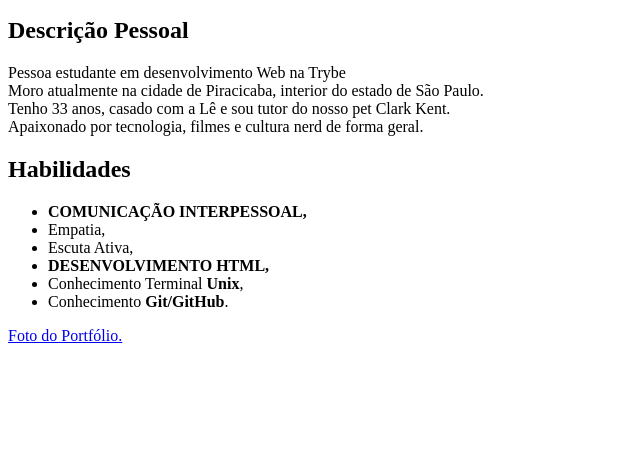
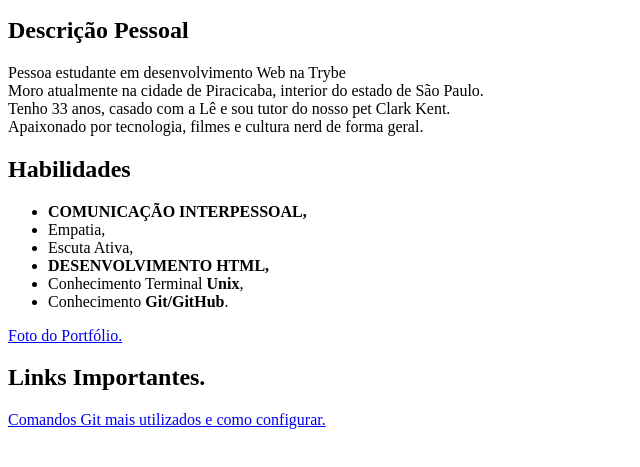
Before and after one commit to MarcoPoloJr/Trybe, a plain HTML site: page Portfolio/index.html in a window 1280 px wide. Shown: the part 101-568 px from the top of the page, without its empty margins (0-640 px from the left). Drawn offline with Linux system fonts and the light colour scheme.

Commit message:
Links Importantes.

```diff
--- a/Portfolio/index.html
+++ b/Portfolio/index.html
@@ -33,5 +33,7 @@
     </ul>
     <!-- Seção 4 -->
     <a href="Foto Perfil.jpg">Foto do Portfólio.</a>
+    <h2>Links Importantes.</h2>
+    <a href="https://blog.geekhunter.com.br/comandos-git-mais-utilizados/" target="_blank">Comandos Git mais utilizados e como configurar.</a>
 </body>
 </html>
```
